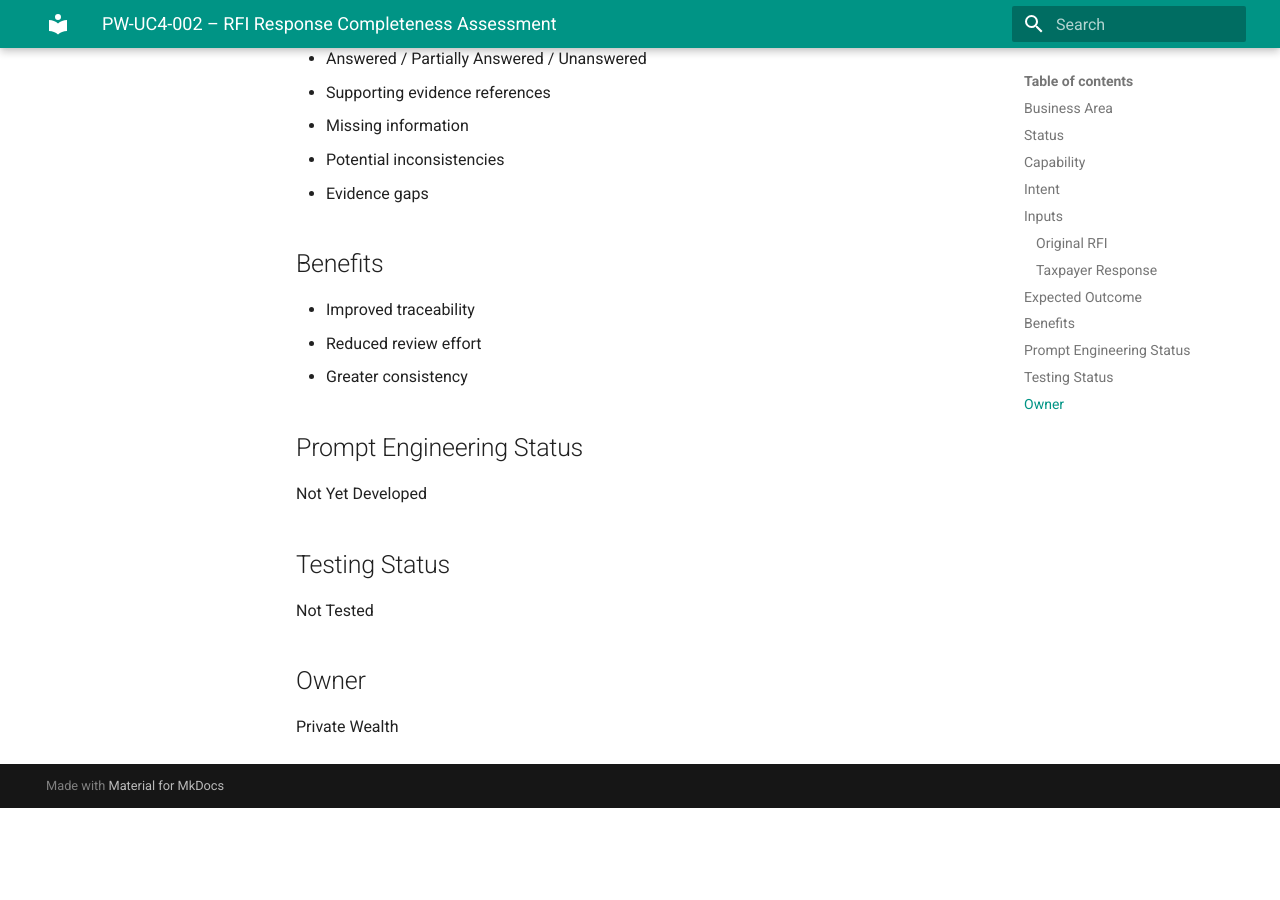
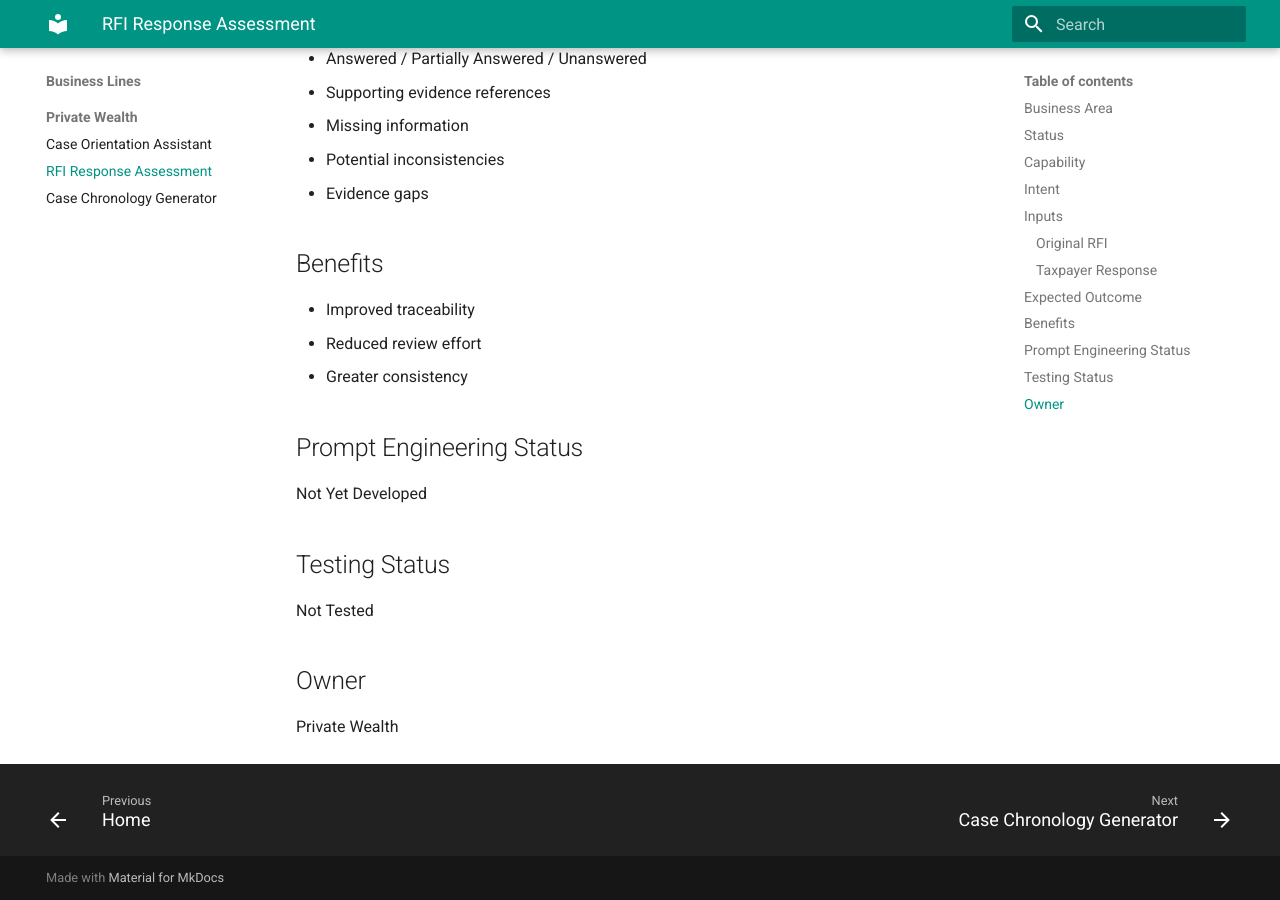
Before and after one commit to Rawana85/ai-prompt-engineering-library, an MkDocs documentation site: the page built from docs/business-lines/private-wealth/PW-UC4-002-rfi-assessment.md, in a window 1280 px wide and 900 px high, scrolled down 1568 px. Built offline with MkDocs 1.6.1 and Material for MkDocs 9.7.7, drawn with Linux system fonts in a browser that asks for light colours; before the commit the page ends 2376 px from its top, so only the background shows below that; some of the changed lines change nothing that is shown.

Commit message:
Update mkdocs.yml

```diff
--- a/mkdocs.yml
+++ b/mkdocs.yml
@@ -28,14 +28,9 @@ nav:
 
   - Business Lines:
       - Private Wealth:
-          - Case Orientation Assistant: business-lines/private-wealth/case-orientation.md
-          - RFI Response Assessment: business-lines/private-wealth/rfi-assessment.md
-          - Case Chronology Generator: business-lines/private-wealth/chronology-generator.md
-
-      - Public Groups: catalogue.md
-      - Individuals: catalogue.md
-      - Small Business: catalogue.md
-      - Frontline: catalogue.md
+          - Case Orientation Assistant: business-lines/private-wealth/PW-UC4-001-case-orientation.md
+          - RFI Response Assessment: business-lines/private-wealth/PW-UC4-002-rfi-assessment.md
+          - Case Chronology Generator: business-lines/private-wealth/PW-UC4-003-chronology-generator.md
 
   - Governance:
       - Authoring Standards: governance/authoring-standards.md
```
